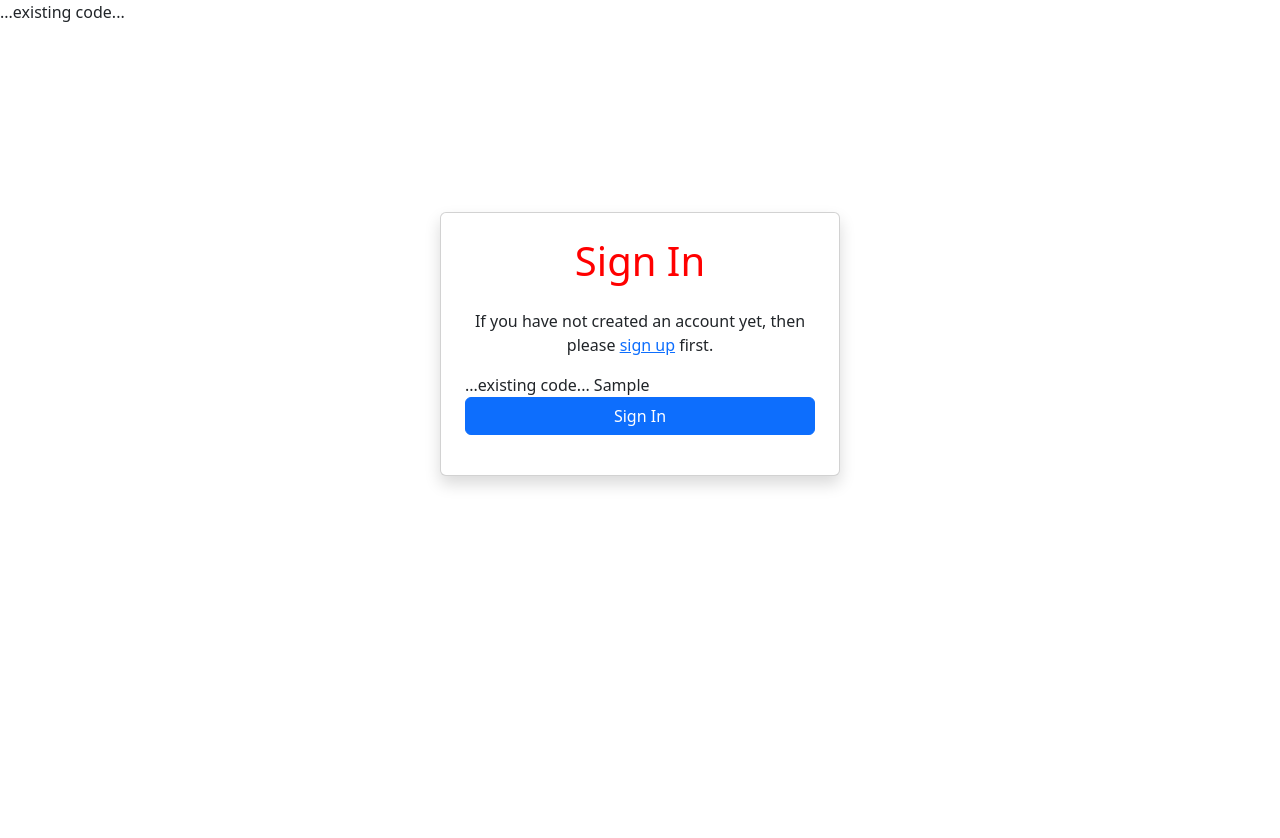
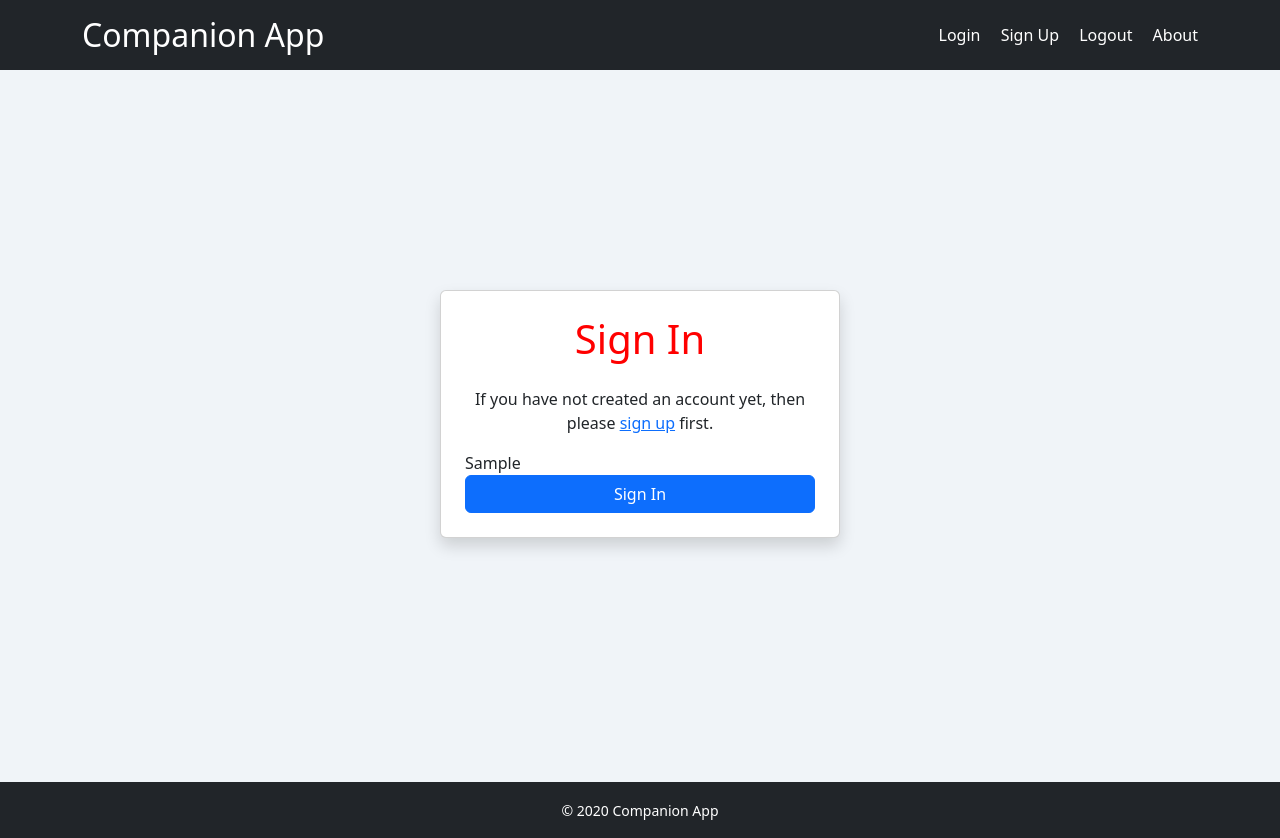
Before and after one commit to JamieJB123/hackathon2, a Django app: template templates/account/login.html in a window 1280 px wide. Before the commit the page ends 487 px from the top, so only its background shows below. Run offline with Django 3.2, Linux system fonts and the light colour scheme; the template is opened without the code that fills it: most values are stand-ins (such as "Sample title", 1, 10 or a date in 2020).

Commit message:
ADDED: Index HTML styles and added to CSS

```diff
--- a/static/css/style.css
+++ b/static/css/style.css
@@ -1,3 +1,9 @@
 h1 {
     color: red;
 }
+
+/* Index Page */
+
+body {
+    background-color: #f0f4f8;
+}
--- a/templates/account/login.html
+++ b/templates/account/login.html
@@ -1,5 +1,3 @@
-
-...existing code...
 {% extends "index.html" %}
 
 {% load i18n %}
@@ -22,7 +20,7 @@
                                                     {% if field.name == "password" %}
                                                         {% include "account/snippets/login_password_field.html" with field=field form=form %}
                                                     {% elif field.name == "remember" %}
-                                                            {# <div class="mb-3">
+                                                            <div class="mb-3">
                                                                 {{ field.label_tag }}
                                                                 {{ field }}
                                                                 {% if field.help_text %}
@@ -31,7 +29,7 @@
                                                                 {% if field.errors %}
                                                                     <div class="text-danger">{{ field.errors }}</div>
                                                                 {% endif %}
-                                                            </div> #}
+                                                            </div>
                                                     {% else %}
                                                         <div class="mb-3">
                                                             {{ field.label_tag }}
@@ -46,7 +44,6 @@
                                                     {% endif %}
                                                 {% endfor %}
                                 <!-- Custom 'Forgot your Password?' link removed. Relying on built-in form link. -->
-...existing code...
                 {{ redirect_field }}
                 <button type="submit" class="btn btn-primary w-100">{% trans "Sign In" %}</button>
             </form>
--- a/templates/account/signup.html
+++ b/templates/account/signup.html
@@ -1,4 +1,3 @@
-...existing code...
 {% extends "index.html" %}
 {% load allauth i18n %}
 {% block head_title %}
--- a/templates/index.html
+++ b/templates/index.html
@@ -8,19 +8,64 @@
 
 <!DOCTYPE html>
 <html lang="en">
+
 <head>
     <meta charset="UTF-8">
     <meta name="viewport" content="width=device-width, initial-scale=1.0">
     <title>Django-Setup</title>
+
+    <!-- Bootstrap CSS -->
     <link href="https://cdn.jsdelivr.net/npm/bootstrap@5.3.0/dist/css/bootstrap.min.css" rel="stylesheet">
-    <link rel="stylesheet" href="{% static 'css/style.css' %}" >
+
+    <!-- Custom CSS -->
+    <link rel="stylesheet" href="{% static 'css/style.css' %}">
+
+
 </head>
-<body>
-    {% block content %}
-    <a href="{% url 'account_login' %}">Login</a>
-    <a href="{% url 'account_signup' %}">Sign Up</a>
-    <a href="{% url 'account_logout' %}">Logout</a>
-    <h1>Hello Django From Heroku</h1>
-    {% endblock %}
+
+
+<body class="d-flex flex-column min-vh-100">
+
+    <!-- Header -->
+    <header class="bg-dark text-white py-3 mb-4">
+        <div class="container d-flex justify-content-between align-items-center">
+            <h2 class="m-0">Companion App</h2>
+            <nav>
+                <a href="{{ login_url }}" class="text-white text-decoration-none me-3">Login</a>
+                <a href="{{ signup_url }}" class="text-white text-decoration-none me-3">Sign Up</a>
+                <a href="{{ logout_url }}" class="text-white text-decoration-none">Logout</a>
+                <a href="{{ about_url }}" class="text-white text-decoration-none ms-3">About</a>
+            </nav>
+        </div>
+    </header>
+
+    <!-- Main content -->
+    <main class="flex-fill container d-flex justify-content-center align-items-center">
+        {% block content %}
+        <div class="card shadow p-5 text-center" style="max-width: 1000px; width: 100%; min-height: 400px;">
+            <h1 class="mb-4 display-4">Your Day, Your Way</h1>
+        <p class="mb-3 fs-5">
+            Our smart scheduler keeps your life running smoothly by organizing your daily plans and activities — and making sure you never forget them.
+        </p>
+        <p class="mb-0 fs-5">
+            <strong>
+            Simple to set up, effortless to use, and always right there when you need it, this app turns your schedule into a stress-free experience.
+            </strong>
+        </p>
+        </div>
+        {% endblock %}
+    </main>
+
+    <!-- Footer -->
+    <footer class="bg-dark text-white text-center py-3 mt-5">
+        <div class="container">
+            <small>&copy; {{ now|date:"Y" }} Companion App</small>
+        </div>
+    </footer>
+
+    <!-- Bootstrap JS -->
+    <script src="https://cdn.jsdelivr.net/npm/bootstrap@5.3.0/dist/js/bootstrap.bundle.min.js"></script>
+
 </body>
+
 </html>
```
